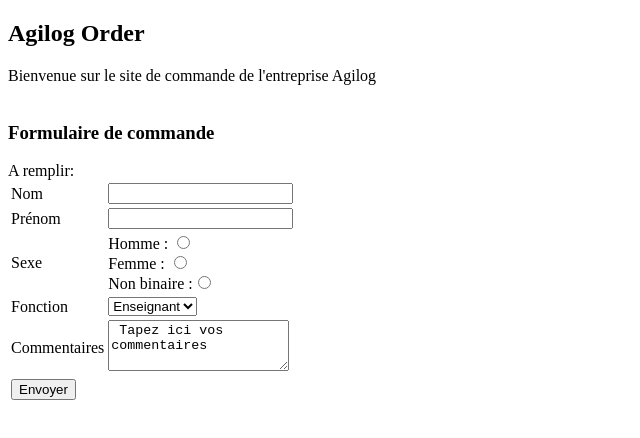
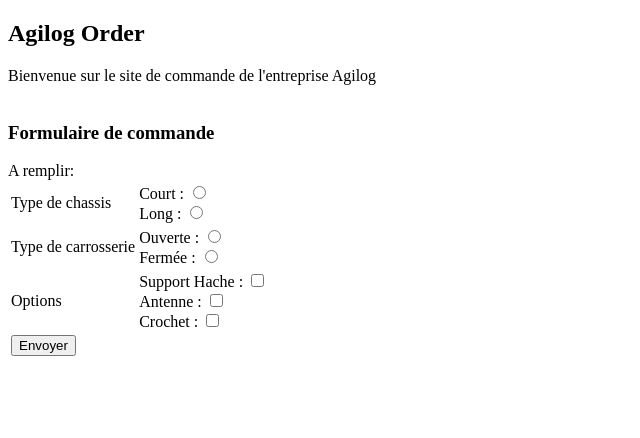
Before and after one commit to theovesy/orex-web, a plain HTML site: page order.html in a window 1280 px wide. Shown: the whole page, without its empty margins (0-640 px from the left). Drawn offline with Linux system fonts and the light colour scheme.

Commit message:
Update order.html

```diff
--- a/order.html
+++ b/order.html
@@ -18,46 +18,37 @@ Bienvenue sur le site de commande de l'entreprise Agilog
 <FORM method=post action="cgi-bin/script.pl">
 A remplir:
 <TABLE BORDER=0>
+
+
 <TR>
- <TD>Nom</TD>
+ <TD>Type de chassis</TD>
  <TD>
- <INPUT type=text name="nom">
+ Court : <INPUT type=radio name="chassis" value="C">
+ <br>Long : <INPUT type=radio name="chassis" value="L">
  </TD>
 </TR>
+
+
 <TR>
- <TD>Prénom</TD>
+ <TD>Type de carrosserie</TD>
  <TD>
- <INPUT type=text name="prenom">
+ Ouverte : <INPUT type=radio name="carrosserie" value="O">
+ <br>Fermée : <INPUT type=radio name="carosserie" value="F">
  </TD>
 </TR>
+
+
+
 <TR>
- <TD>Sexe</TD>
+ <TD>Options</TD>
  <TD>
- Homme : <INPUT type=radio name="sexe" value="M">
- <br>Femme : <INPUT type=radio name="sexe" value="F">
- <br>Non binaire :<INPUT type=radio name="sexe" value="NB">
+ Support Hache : <INPUT type=checkbox name="option1" value="S">
+ <br>Antenne : <INPUT type=checkbox name="option2" value="A">
+ <br>Crochet : <INPUT type=checkbox name="option3" value="C">
  </TD>
 </TR>
-<TR>
- <TD>Fonction</TD>
- <TD>
- <SELECT name="fonction">
-  <OPTION VALUE="enseignant">Enseignant</OPTION>
-  <OPTION VALUE="etudiant">Etudiant</OPTION>
-  <OPTION VALUE="ingenieur">Ingénieur</OPTION>
-  <OPTION VALUE="retraite">Retraité</OPTION>
-  <OPTION VALUE="autre">Autre</OPTION>
- </SELECT>
- </TD>
-</TR>
-<TR>
- <TD>Commentaires</TD>
- <TD>
- <TEXTAREA rows="3" name="commentaires">
- Tapez ici vos commentaires</TEXTAREA>
- </TD>
-</TR>
-<TR>
+
+
  <TD COLSPAN=2>
  <INPUT type="submit" value="Envoyer">
  </TD>
```
